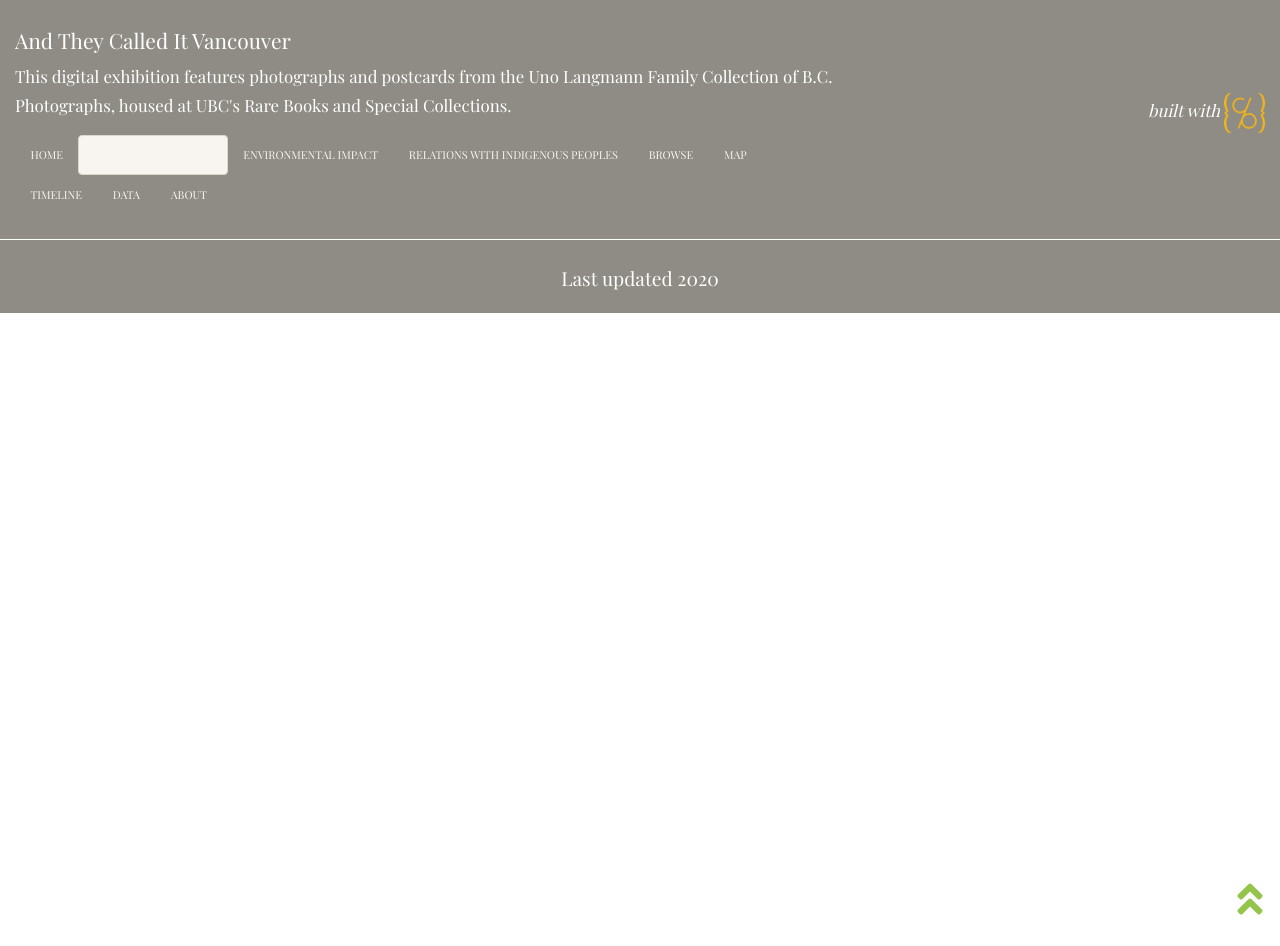
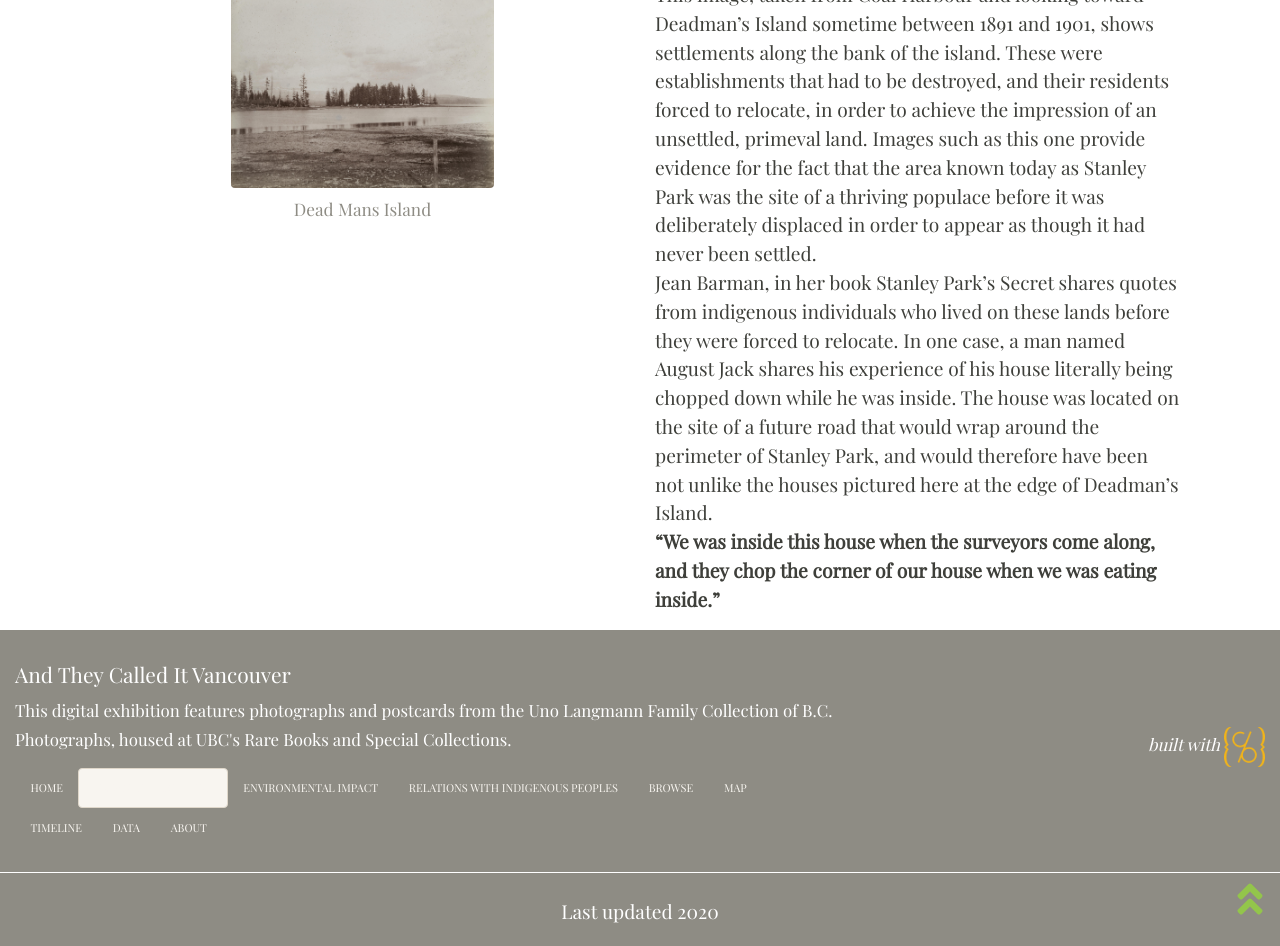
Before and after one commit to ashlynnprasad/langmann-2021, a Jekyll site: the page built from pages/urbandevelopment.md, in a window 1280 px wide and 1400 px high, scrolled down 1465 px. Shown: the part 454-1400 px from the top of the window. Built offline with Jekyll 4.4.1, drawn with Linux system fonts in a browser that asks for light colours; nearby versions of some CDN libraries; before the commit the page ends 2232 px from its top, so only the background shows below that; some of the changed text lies outside the part shown.

Commit message:
added image and text

```diff
--- a/pages/urbandevelopment.md
+++ b/pages/urbandevelopment.md
@@ -19,7 +19,7 @@
 <div class="container">
   <div class="row">
     <div class="col-sm">
-      {% include feature/item-figure.html objectid="langmann019" width="75" align="left" %}
+      {% include feature/item-figure.html objectid="langmann019" width="75" %}
     </div>
     <div class="col-sm">
       Perhaps the best example of the colonial-settler attitude towards progress and urban development, this illustration for the Golden Jubilee shows two drawings of the Vancouver skyline, one before skyscrapers and buildings were erected, and one after. The paragraph gets at the fairy tale that colonial settlers had to tell themselves in order to justify to themselves the violent takeover of indigenous lands. They had to first believe that Vancouver had been completely pure and unsettled before they had taken over, ignoring the society that had existed there before and continued to exist after their arrival; and they had to secondly believe that urbanization and industrialization were positive steps towards progress, in order to believe that they had created and saved rather than destroyed and harmed.
@@ -33,7 +33,20 @@
       The handwritten caption on this photograph of a tall row of trees, reading “This is the forest primeval,” provides further evidence for the way in which settlers chose to view the lands they had stolen, and Stanley Park in particular.
     </div>
     <div class="col-sm">
-      {% include feature/item-figure.html objectid="langmann034" width="25" align="left" %}
+      {% include feature/item-figure.html objectid="langmann034" width="25" %}
     </div>
   </div>
 </div>
+
+<div class="container">
+  <div class="row">
+    <div class="col-sm">
+      {% include feature/item-figure.html objectid="langmann035" width="50" %}
+    </div>
+    <div class="col-sm">
+      This image, taken from Coal Harbour and looking toward Deadman’s Island sometime between 1891 and 1901, shows settlements along the bank of the island. These were establishments that had to be destroyed, and their residents forced to relocate, in order to achieve the impression of an unsettled, primeval land. Images such as this one provide evidence for the fact that the area known today as Stanley Park was the site of a thriving populace before it was deliberately displaced in order to appear as though it had never been settled.<br>
+Jean Barman, in her book Stanley Park’s Secret shares quotes from indigenous individuals who lived on these lands before they were forced to relocate. In one case, a man named August Jack shares his experience of his house literally being chopped down while he was inside. The house was located on the site of a future road that would wrap around the perimeter of Stanley Park, and would therefore have been not unlike the houses pictured here at the edge of Deadman’s Island.<br>
+<b>“We was inside this house when the surveyors come along, and they chop the corner of our house when we was eating inside.” </b>
+    </div>
+  </div>
+</div>
```
